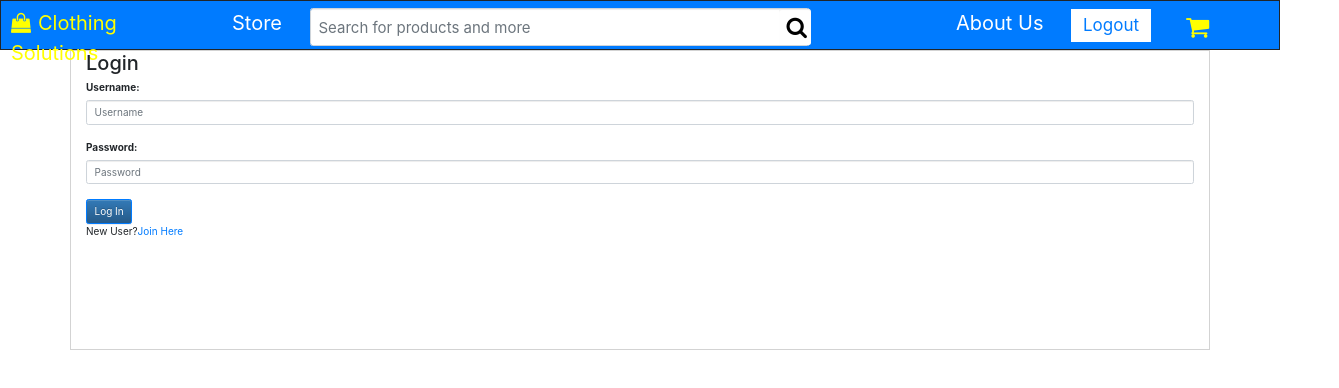
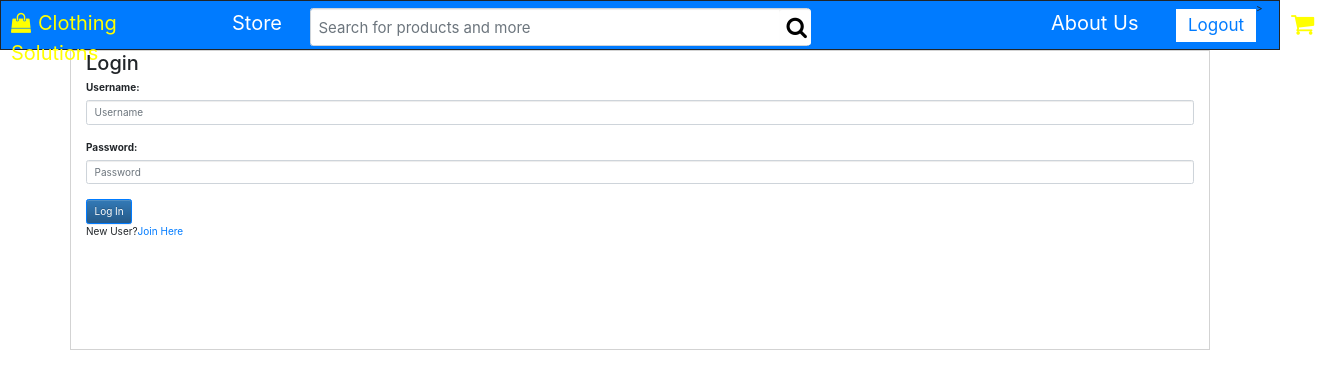
Before and after one commit to anirudh-tiwari/ecommerce-frontend, a React (Create React App) app: page /login in a window 1280 px wide. Shown: the top 388 px of the page, 1339 px wide, since content can reach past the window. Built offline with nearby package versions, Linux system fonts and the light colour scheme.

Commit message:
complete laptop view

```diff
--- a/src/App.css
+++ b/src/App.css
@@ -851,13 +851,7 @@
   padding: 0px;
 }
 
-.navbarLayout{
-    height: 50px;
-    border: 1px solid;
-    display: grid;
-    grid-template-columns: 810px 430px;
-    background-color: #007bff;
-}
+
 
 .navbar_shopping_bag {
   font-size: 20px;
@@ -896,17 +890,7 @@
   left: 469px;
   height: 36px !important;
 }
-.navbarRightSide{
-  display: grid;
-    grid-template-columns: 235px 1fr 1fr;
-}
-.navbarAbout{
-  color: white !important;
-  font-size: 20px;
-  margin: 7px 145px;
-  text-decoration: none !important;
-  margin-right: 0px;
-}
+
 
 @media (max-width: 414px) {
   .navbarLayout {
@@ -988,8 +972,7 @@
     background-color: #007bff;
 }
 
-element.style {
-}
+
 .form-control {
     display: block;
     width: 100%;
@@ -1108,7 +1091,26 @@ element.style {
   text-decoration: none !important;
   margin-right: 0px;
 }
-
+}
+
+.navbarLayout{
+  height: 50px;
+  border: 1px solid;
+  display: grid;
+  grid-template-columns: 810px 1fr;
+  background-color: #007bff;
+}
+
+.navbarRightSide{
+  display: grid;
+  grid-template-columns: 340px 1fr 1fr;
+}
+.navbarAbout{
+  color: white !important;
+  font-size: 20px;
+  margin: 7px 240px;
+  text-decoration: none !important;
+  margin-right: 0px
 }
 
 .navbar_button {
@@ -1126,7 +1128,7 @@ element.style {
   color: yellow !important;
   font-size: 25px !important;
   text-decoration: none !important;
-  margin-top: 9px;
+  margin-top: -9px;
   margin-left: 35px;
 }
 
@@ -1479,12 +1481,30 @@ border: white !important;
     padding: 2px;
     background-color: #eb0028;
     color: #fff;
-    top: 10px;
-    right: 28px;
+    top: 4px;
+    left: 51px;
     border-radius: 50%;
     font-style: normal;
     z-index: 1;
 }
+
+.cartIconLogo {
+    position: relative;
+    z-index: 2;
+}
+
+.cartIconHover{
+  display: none;
+  position: relative;
+  z-index: 1;
+  margin-left: -383px;
+  margin-top: 18px;
+}
+
+.cartIconLogo:hover .cartIconHover {
+  display: block;
+}
+
 
 .styleGrid{
   display: grid;
@@ -2406,8 +2426,10 @@ border: white !important;
 }
 
 .cartHoverEmpty{
-  width: 458px;
+  /* width: 458px; */
+  width: 442px;
   box-shadow: 0 4px 8px 0 rgb(0 0 0 / 85%);
+  background-color: white;
   height: 275px;
 }
 
@@ -2444,8 +2466,9 @@ border: white !important;
 }
 
 .cartHover {
-  width: 458px;
+  width: 442px;
   box-shadow: 0 4px 8px 0 rgb(0 0 0 / 85%);
+  background-color: white;
 }
 
 .cartHoverCheckCart{
--- a/src/App.js
+++ b/src/App.js
@@ -13,7 +13,7 @@ import Card from "./cmp/card";
 import User from "./cmp/User";
 import Navbar from "./cmp/Navbar";
 import About from "./cmp/About";
-import cartHover from "./cmp/cartHover";
+import CartHover from "./cmp/cartHover";
 import CartIcon from "./cmp/cartIcon";
 import { Provider } from 'react-redux';
 import store from './redux/store';
@@ -36,7 +36,7 @@ const App = () => {
           <Route path="/cart" component={Cart} />
           <Route path="/about" component={About} />
           <Route path="/user" component={User} />
-          <Route path="/carthover" component={cartHover} />
+          <Route path="/carthover" component={CartHover} />
           <Route path="/card" component={Card} />
           <Route path="/navbar" component={Navbar} />
           <Route path="/carticon" component={CartIcon} />
--- a/src/cmp/card.js
+++ b/src/cmp/card.js
@@ -19,9 +19,9 @@ function Card(props) {
         }
         document.body.scrollTop = 0;
         document.documentElement.scrollTop = 0;
-        history.push({
-            pathname: '/carthover',
-        });
+        // history.push({
+        //     pathname: '/carthover',
+        // });
     }
     return (
         <div className="cards">
@@ -56,7 +56,6 @@ function Card(props) {
                 <Link
                     className="greenButton"
                     onClick={() => cart(props.product.ID)}
-
                 >
                     Buy
                     </Link>
--- a/src/cmp/cartIcon.js
+++ b/src/cmp/cartIcon.js
@@ -3,14 +3,16 @@ import "../App.css";
 import "bootstrap/dist/css/bootstrap.css";
 import "font-awesome/css/font-awesome.min.css";
 import { useHistory } from "react-router-dom";
+import CartHover from "./cartHover"
 import { Link } from 'react-router-dom';
 import { useSelector } from 'react-redux';
 
 function CartIcon() {
     const userData = useSelector(state => state.product.product)
     return (
-        <div>
-            {userData.length !== 0 ?
+        <div className="cartIconLogo">>
+            <div >
+                {userData.length !== 0 ?
                     <>
                         <h1 className="cartnumber">{userData.reduce(function (sum, current) {
                             return sum + current.quantity;
@@ -23,6 +25,11 @@ function CartIcon() {
                         <span className="navbar_cart_text"></span>
                     </Link>
                 }
+            </div>
+            <div className="cartIconHover">
+                {/* aaaaaaaaaaaaaaaaaaaaaaaaaaaaaaaaaaaaaaaaaaa */}
+                <CartHover />
+            </div>
         </div>
     )
 }
--- a/src/redux/product/productActions.js
+++ b/src/redux/product/productActions.js
@@ -55,7 +55,7 @@ export const emptyCart = () => {
 export const fetchProduct = (id) => {
     return (dispatch) => {
         dispatch(fetchProductRequest())
-        fetch(`http://192.168.1.6:8000/product/view?ID=${id}`)
+        fetch(`http://192.168.1.14:8000/product/view?ID=${id}`)
             .then(data => data.json()).then(response => {
                 const product = response
                 dispatch(fetchProductSuccess(product))
```
Also changed, not shown: 1 other file (tests, documents, lock files or other folders).
